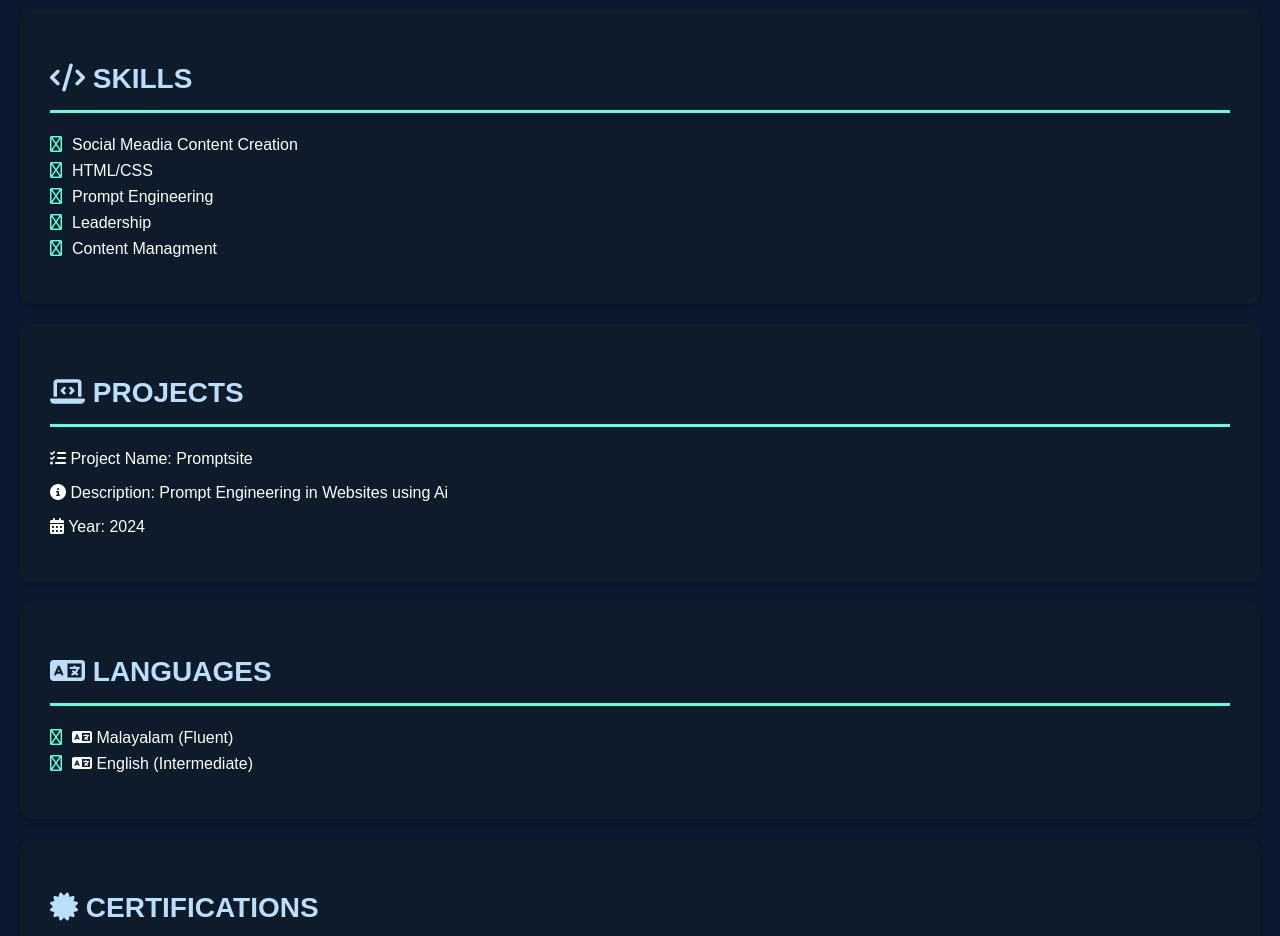
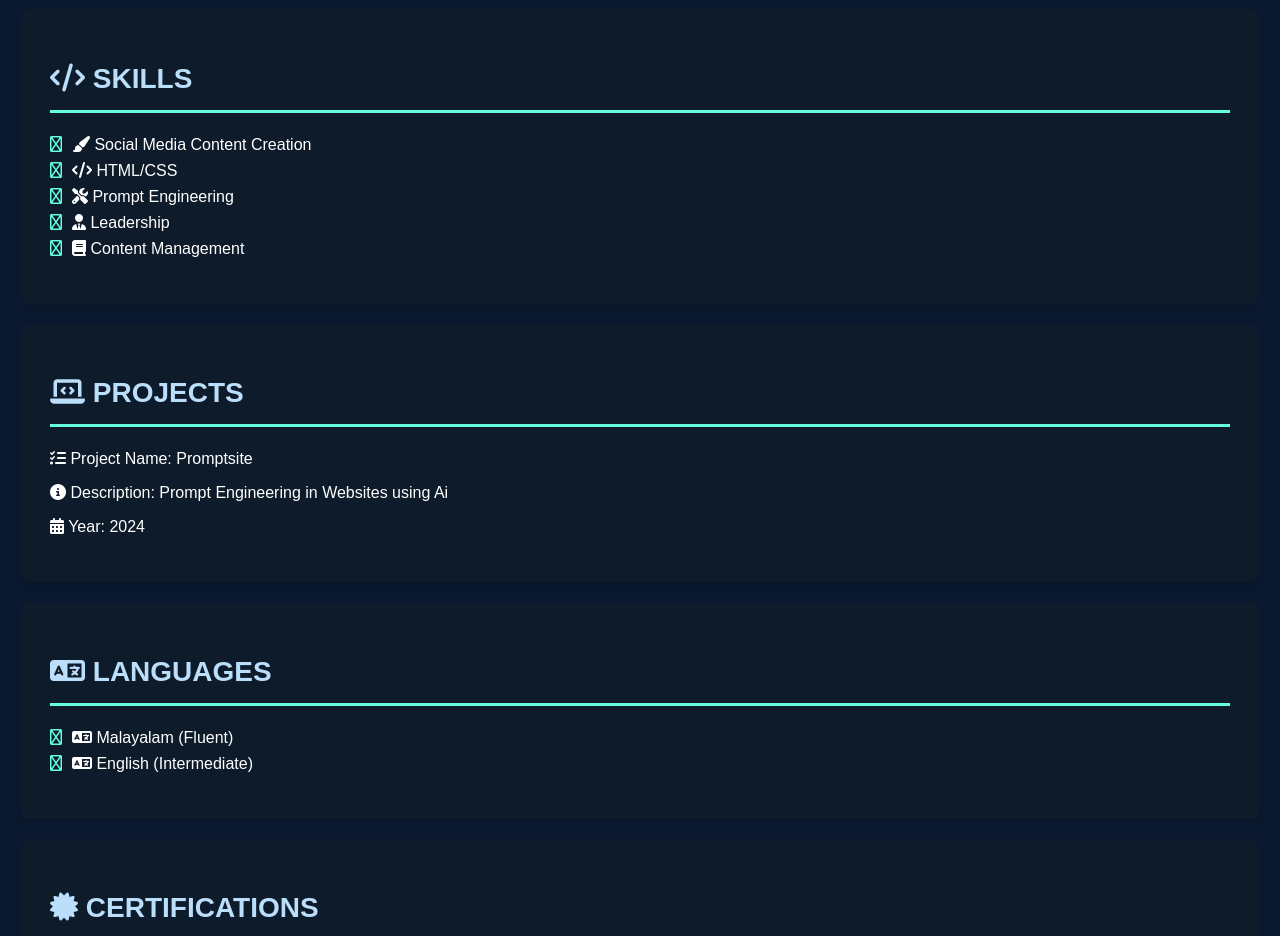
Before and after one commit to Xyntera/profile, a plain HTML site: page index.html in a window 1280 px wide. Shown: the part 980-1916 px from the top of the page. Drawn offline with Linux system fonts and the light colour scheme; a script that the page names is missing.

Commit message:
Update index.html

```diff
--- a/index.html
+++ b/index.html
@@ -45,14 +45,14 @@
             </div>
         </section>
 
-        <section id="skills">
+       <section id="skills">
             <h2><i class="fas fa-code"></i> Skills</h2>
             <ul class="skills-list">
-                <li>Social Meadia Content Creation</li>
-                <li>HTML/CSS</li>
-                <li>Prompt Engineering</li>
-                <li>Leadership</li>
-                <li>Content Managment</li>
+                <li><i class="fas fa-paint-brush"></i> Social Media Content Creation</li>
+                <li><i class="fas fa-code"></i> HTML/CSS</li>
+                <li><i class="fas fa-tools"></i> Prompt Engineering</li>
+                <li><i class="fas fa-user-tie"></i> Leadership</li>
+                <li><i class="fas fa-book"></i> Content Management</li>
             </ul>
         </section>
 
```
